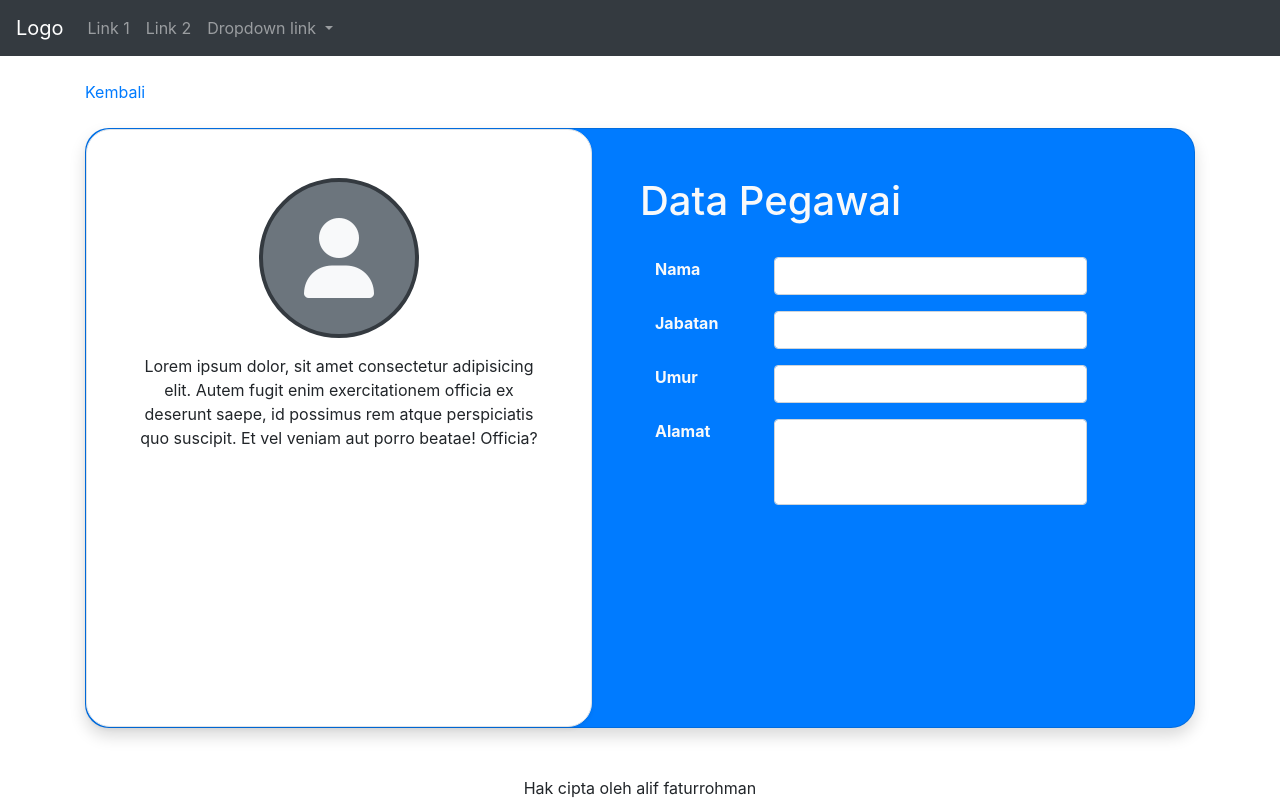
After one commit to aliffaturrohman/B5026221040, a Laravel app: page /pegawai/view/1 in a window 1280 px wide. The commit adds this page. Run offline with Laravel 9, Linux system fonts and the light colour scheme; data that the repository does not hold is empty.

Commit message:
Menambahkan halaman view

```diff
--- a/app/Http/Controllers/PegawaiController.php
+++ b/app/Http/Controllers/PegawaiController.php
@@ -87,7 +87,8 @@ class PegawaiController extends Controller
     		// mengambil data dari table pegawai sesuai pencarian data
 		$pegawai = DB::table('pegawai')
 		            ->where('pegawai_nama','like',"%".$cari."%")
-		            ->paginate();
+                    ->orderBy('pegawai_nama', 'asc')
+                    ->paginate(10);
 
     		// mengirim data pegawai ke view index
 		return view('index',['pegawai' => $pegawai, 'cari' => $cari]);
@@ -97,7 +98,7 @@ class PegawaiController extends Controller
 	public function view($id)
 	{
 		// mengambil data pegawai berdasarkan id yang dipilih
-		$pegawai = DB::table('pegawai')->where('pegawai_id',$id)->get();
+		$pegawai = DB::table('pegawai')->where('pegawai_id',$id)->first();
 		// passing data pegawai yang didapat ke view view.blade.php
 		return view('view',['pegawai' => $pegawai]);
 
--- a/resources/views/index.blade.php
+++ b/resources/views/index.blade.php
@@ -17,8 +17,8 @@
 	</form>
     <br/>
 
-    <table class="table table-striped table-hover">
-        <tr class="row">
+    <table class="table table-striped table-hover rounded">
+        <tr class="bg-primary text-white row">
             <th class="col-2">Nama</th>
             <th class="col-2">Jabatan</th>
             <th class="col-1">Umur</th>
--- a/resources/views/master.blade.php
+++ b/resources/views/master.blade.php
@@ -9,9 +9,12 @@
     <script src="https://cdn.jsdelivr.net/npm/jquery@3.7.1/dist/jquery.slim.min.js"></script>
     <script src="https://cdn.jsdelivr.net/npm/popper.js@1.16.1/dist/umd/popper.min.js"></script>
     <script src="https://cdn.jsdelivr.net/npm/bootstrap@4.6.2/dist/js/bootstrap.bundle.min.js"></script>
+    <link rel="stylesheet" href="https://cdnjs.cloudflare.com/ajax/libs/font-awesome/6.5.1/css/all.min.css"
+        integrity="sha512-DTOQO9RWCH3ppGqcWaEA1BIZOC6xxalwEsw9c2QQeAIftl+Vegovlnee1c9QX4TctnWMn13TZye+giMm8e2LwA=="
+        crossorigin="anonymous" referrerpolicy="no-referrer" />
 </head>
 
-<body>
+<body style="display: flex; min-height:100vh; flex-direction: column; margin:0;">
 
     <nav class="navbar navbar-expand-sm bg-dark navbar-dark">
         <!-- Brand -->
@@ -41,7 +44,7 @@
     </nav>
     <br>
 
-    <div class="container">
+    <div style="flex:1;" class="container">
         @yield('konten')
     </div>
 
--- /dev/null
+++ b/resources/views/view.blade.php
@@ -0,0 +1,57 @@
+@extends('master')
+
+@section('title', 'Data Pegawai')
+
+
+@section('konten')
+
+<a href="/pegawai"> Kembali</a>
+<br>
+<br>
+
+<div class="card bg-primary shadow" style="border-radius: 3vh; height:75vh;">
+    <div class="row">
+        <div class="col ">
+            <div class=" px-5 pb-5 flex bg-white border shadow-sm" style="border-radius: 3vh; height:74.75vh;">
+                <center>
+                    <div class="border-dark mt-5 mb-3 rounded-circle bg-secondary d-flex align-items-center justify-content-center" style="height: 20vh; width:20vh; border: solid 0.5vh">
+                        <i class="fa-solid fa-user fa-5x text-light"></i>
+                    </div>
+                    <div class="w-75 mb-2"><h3>{{ $pegawai->pegawai_nama }}</h3></div>
+                    <p>Lorem ipsum dolor, sit amet consectetur adipisicing elit. Autem fugit enim exercitationem officia ex deserunt saepe, id possimus rem atque perspiciatis quo suscipit. Et vel veniam aut porro beatae! Officia?</p>
+                </center>
+
+            </div>
+
+        </div>
+        <div class="col p-5 text-light form-horizontal">
+            <div class="row">
+                <h1>Data Pegawai</h1>
+            </div>
+            <br>
+            <div class="row mb-3">
+                <div class="col-3 font-weight-bold">Nama</div>
+                <input class="col-7 form-control bg-white text-dark" type="text" value="{{ $pegawai->pegawai_nama }}" disabled>
+                {{-- <div class="col">{{ $pegawai->pegawai_nama }}</div> --}}
+            </div>
+            <div class="row mb-3">
+                <div class="col-3 font-weight-bold">Jabatan</div>
+                <input class="col-7 form-control bg-white text-dark" type="text" value="{{ $pegawai->pegawai_jabatan }}" disabled>
+                {{-- <div class="col">{{ $pegawai->pegawai_jabatan }}</div> --}}
+            </div>
+            <div class="row mb-3">
+                <div class="col-3 font-weight-bold">Umur</div>
+                <input class="col-7 form-control bg-white text-dark" type="text" value="{{ $pegawai->pegawai_umur }}" disabled>
+                {{-- <div class="col">{{ $pegawai->pegawai_umur }}</div> --}}
+            </div>
+            <div class="row">
+                <div class="col-3 font-weight-bold">Alamat</div>
+                <textarea class="col-7 form-control bg-white text-dark" rows="3" disabled style="resize: none;">{{ $pegawai->pegawai_alamat }}</textarea>
+                {{-- <div class="col">{{ $pegawai->pegawai_alamat }}</div> --}}
+            </div>
+
+        </div>
+    </div>
+</div>
+
+@endsection
--- a/routes/web.php
+++ b/routes/web.php
@@ -50,6 +50,5 @@ Route::post('/pegawai/store','App\Http\Controllers\PegawaiController@store');
 Route::get('/pegawai/edit/{id}','App\Http\Controllers\PegawaiController@edit');
 Route::post('/pegawai/update','App\Http\Controllers\PegawaiController@update');
 Route::get('/pegawai/hapus/{id}','App\Http\Controllers\PegawaiController@hapus');
-
-
 Route::get('/pegawai/cari','App\Http\Controllers\PegawaiController@cari');
+Route::get('/pegawai/view/{id}','App\Http\Controllers\PegawaiController@view');
```
